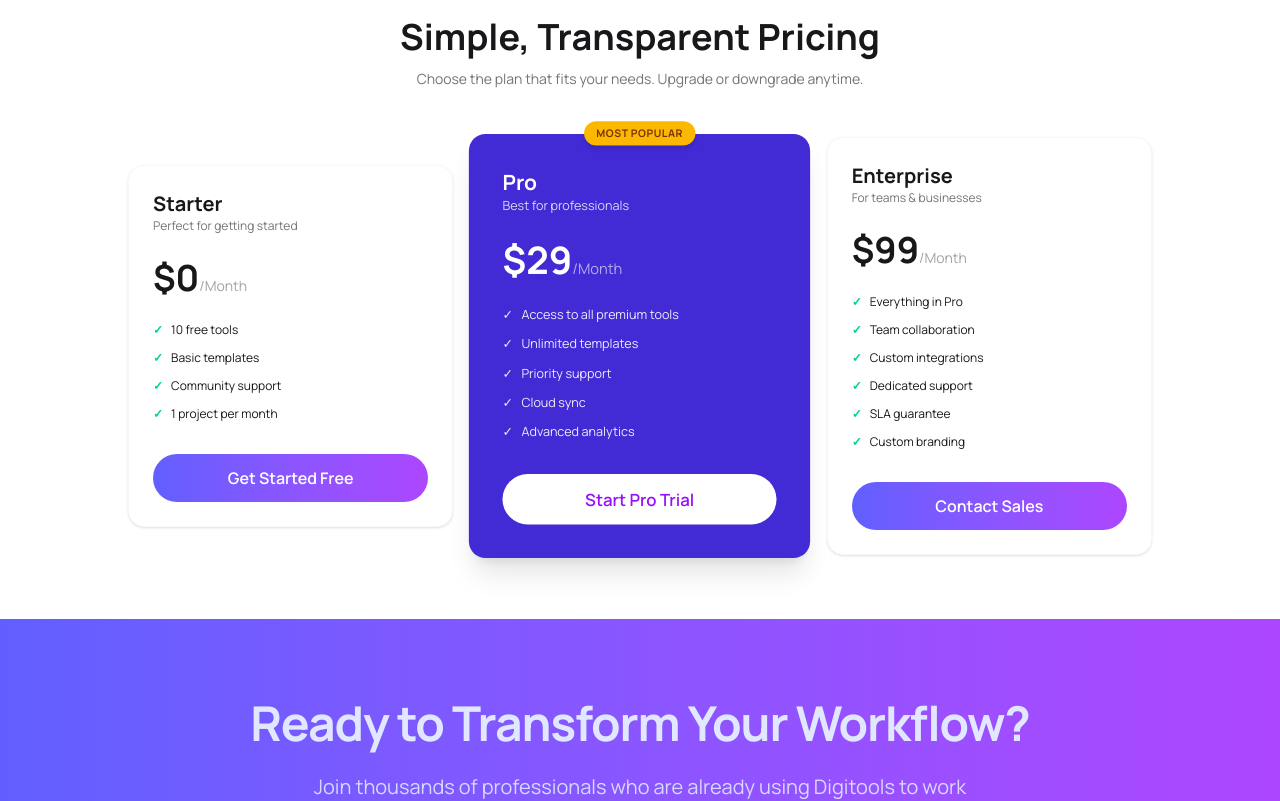
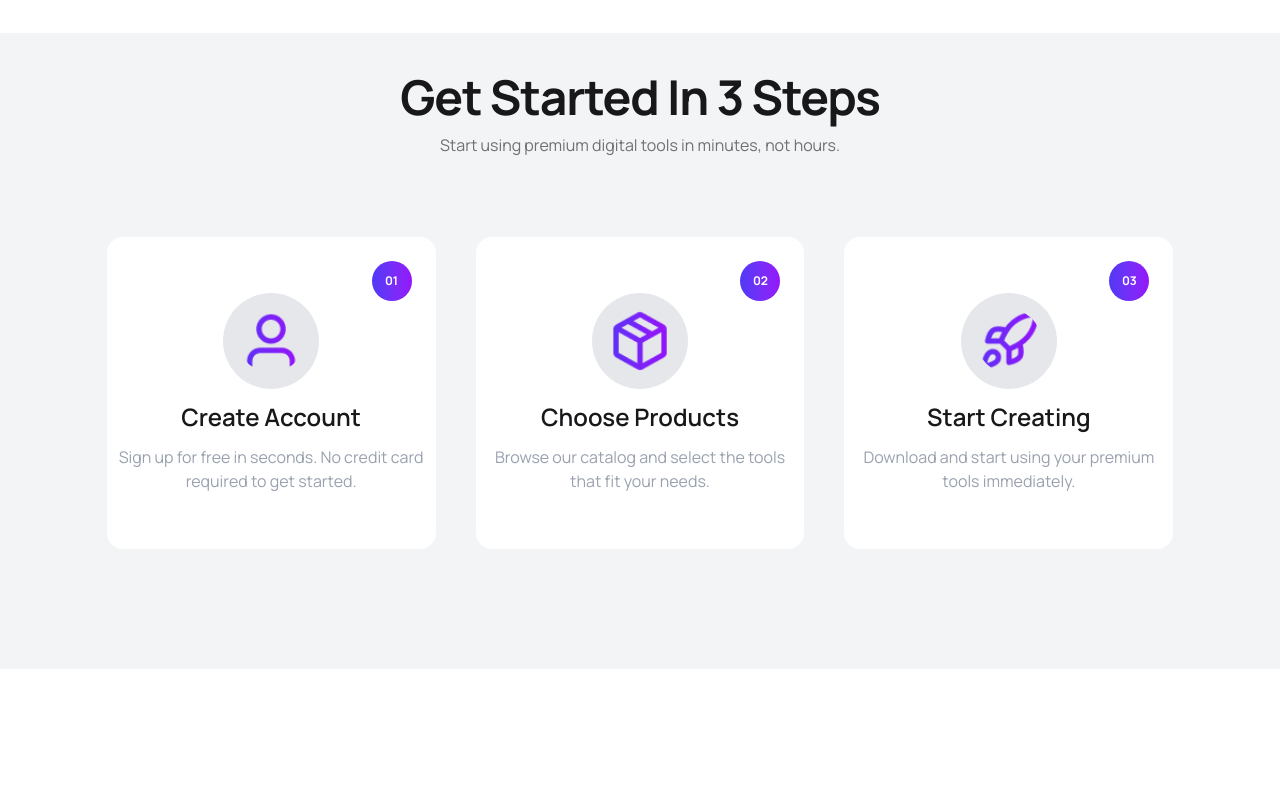
Before and after one commit to OnikTechHub/DigiTools, a React (Vite) app: page / in a window 1280 px wide. Shown: the part 1020-1821 px from the top of the page. Built offline with nearby package versions, Linux system fonts and the light colour scheme.

Commit message:
Add Steps Section

```diff
--- a/src/App.jsx
+++ b/src/App.jsx
@@ -6,6 +6,7 @@ import StatsSection from './component/StatsSection/StatsSection'
 import Footer from './component/Footer/Footer'
 import TransformSection from './component/TransformSection/TransformSection'
 import PricingSection from './component/PricingSection/PricingSection'
+import StepsSection from './component/StepsSection/StepsSection'
 
 function App() {
 
@@ -15,6 +16,7 @@ function App() {
     <Navbar></Navbar>
     <Banner></Banner>
     <StatsSection></StatsSection>
+    <StepsSection></StepsSection>
     <PricingSection></PricingSection>
     <TransformSection></TransformSection>
     <Footer></Footer>
--- a/src/component/StepsSection/StepsSection.jsx
+++ b/src/component/StepsSection/StepsSection.jsx
@@ -0,0 +1,62 @@
+import React from 'react';
+import user from "../../assets/products/user.png"
+import packag from "../../assets/products/package.png"
+import rocket from "../../assets/products/rocket.png"
+
+const StepsSection = () => {
+    return (
+        <div className='bg-gray-100 my-20'>
+            <div className='w-10/12 mx-auto text-center py-10'>
+                <div className="mb-16 space-y-3">
+                    <h2 className="text-4xl md:text-5xl font-bold text-base-content tracking-tight">
+                        Get Started In 3 Steps
+                    </h2>
+                    <p className="text-base-content/60 max-w-lg mx-auto">
+                        Start using premium digital tools in minutes, not hours.
+                    </p>
+                </div>
+
+                <div className='grid grid-cols-1 lg:grid-cols-3 gap-10 my-20'>
+
+
+                    <div className='bg-white rounded-2xl px-3 py-14 space-y-3 relative'>
+
+                        <span className='text-white bg-gradient-to-r from-[#4F39F6] to-[#9514FA] rounded-full w-10 h-10 flex items-center justify-center absolute top-6 right-6 text-xs font-bold'>
+                            01
+                        </span>
+                        <div className='flex justify-center'>
+                            <img className='bg-gray-200 rounded-full p-4 w-24 h-24 object-contain' src={user} alt="user" />
+                        </div>
+                        <h2 className='text-2xl font-semibold'>Create Account</h2>
+                        <p className='text-gray-400'>Sign up for free in seconds. No credit card <br /> required to get started.</p>
+                    </div>
+
+                    <div className='bg-white rounded-2xl px-3 py-14 space-y-3 relative'>
+                        <span className='text-white bg-gradient-to-r from-[#4F39F6] to-[#9514FA] rounded-full w-10 h-10 flex items-center justify-center absolute top-6 right-6 text-xs font-bold'>
+                            02
+                        </span>
+                        <div className='flex justify-center'>
+                            <img className='bg-gray-200 rounded-full p-4 w-24 h-24 object-contain' src={packag} alt="package" />
+                        </div>
+                        <h2 className='text-2xl font-semibold'>Choose Products</h2>
+                        <p className='text-gray-400'>Browse our catalog and select the tools <br /> that fit your needs.</p>
+                    </div>
+
+                    <div className='bg-white rounded-2xl px-3 py-14 space-y-3 relative'>
+                        <span className='text-white bg-gradient-to-r from-[#4F39F6] to-[#9514FA] rounded-full w-10 h-10 flex items-center justify-center absolute top-6 right-6 text-xs font-bold'>
+                            03
+                        </span>
+                        <div className='flex justify-center'>
+                            <img className='bg-gray-200 rounded-full p-4 w-24 h-24 object-contain' src={rocket} alt="rocket" />
+                        </div>
+                        <h2 className='text-2xl font-semibold'>Start Creating</h2>
+                        <p className='text-gray-400'>Download and start using your premium <br /> tools immediately.</p>
+                    </div>
+
+                </div>
+            </div>
+        </div>
+    );
+};
+
+export default StepsSection;
--- a/src/component/TransformSection/TransformSection.jsx
+++ b/src/component/TransformSection/TransformSection.jsx
@@ -5,7 +5,7 @@ const TransformSection = () => {
         <div className="bg-linear-to-r from-indigo-500 to-purple-500 py-20 px-6">
             <div className="container mx-auto text-center text-primary-content">
 
-                <h2 className="text-3xl md:text-5xl font-bold mb-6 tracking-tight">
+                <h2 className="text-white text-3xl md:text-5xl font-bold mb-6 tracking-tight">
                    Ready to Transform Your Workflow?
                 </h2>
 
```
Also changed, not shown: src/assets/products/rocket-02.png (added).
